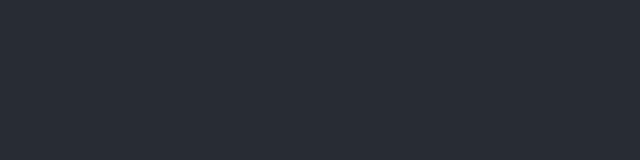
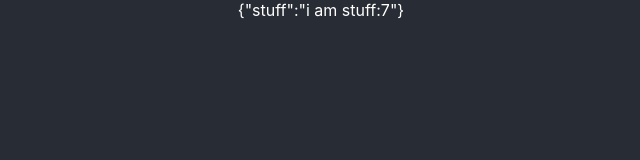
Before and after one commit to AHDesigns/pr-dashboard-tdd, a React (Create React App) app: page / in a window 1280 px wide. Shown: the top 160 px of the page, without its empty margins (319-959 px from the left). Built offline with nearby package versions, Linux system fonts and the light colour scheme.

Commit message:
add basic counter

```diff
--- a/src/client/pages/App.tsx
+++ b/src/client/pages/App.tsx
@@ -5,14 +5,42 @@ import testids from 'client/utils/testids';
 import './App.css';
 import logger from 'client/utils/logger';
 
+// TODO: move this into Provider and rename
+const dataStub = { stuff: 'i am stuff: 0' };
+const DataContext = React.createContext(dataStub);
+
+const Data: React.FC = ({ children }) => {
+  const [stuff, updateStuff] = React.useState(dataStub);
+  React.useEffect(() => {
+    setInterval(() => {
+      updateStuff((lastStuff) => {
+        const [msg, n] = lastStuff.stuff.split(':');
+        return { stuff: msg + ':' + (parseInt(n) + 1) };
+      });
+    }, 1000);
+  }, []);
+
+  return <DataContext.Provider value={stuff}>{children}</DataContext.Provider>;
+};
+
 const App: React.FC = () => {
   return (
     <div data-testid={testids.APP_VIEW} className='app'>
       <ErrorBoundary logger={logger}>
-        <Provider>{() => <div></div>}</Provider>
+        <Data>
+          <Provider>{() => <div></div>}</Provider>
+          <Child />
+        </Data>
       </ErrorBoundary>
     </div>
   );
 };
 
+const Child: React.FC = () => {
+  const data = React.useContext(DataContext);
+  console.log(data);
+
+  return <div>{JSON.stringify(data)}</div>;
+};
+
 export default App;
```
